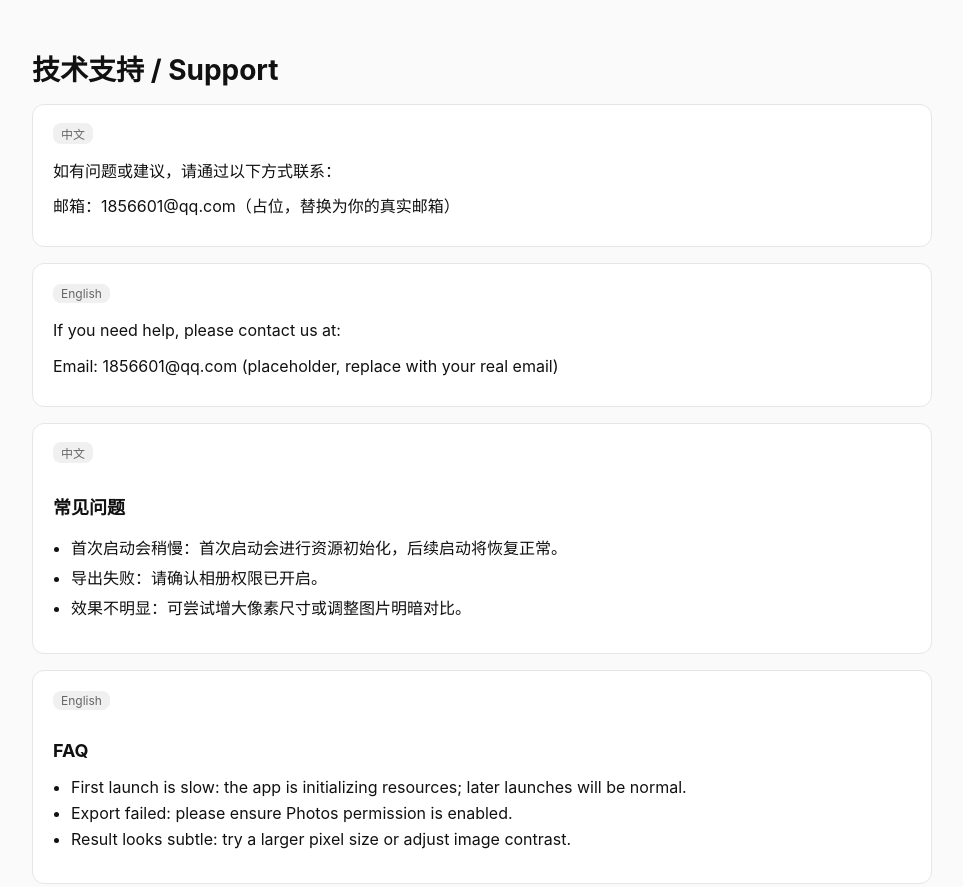
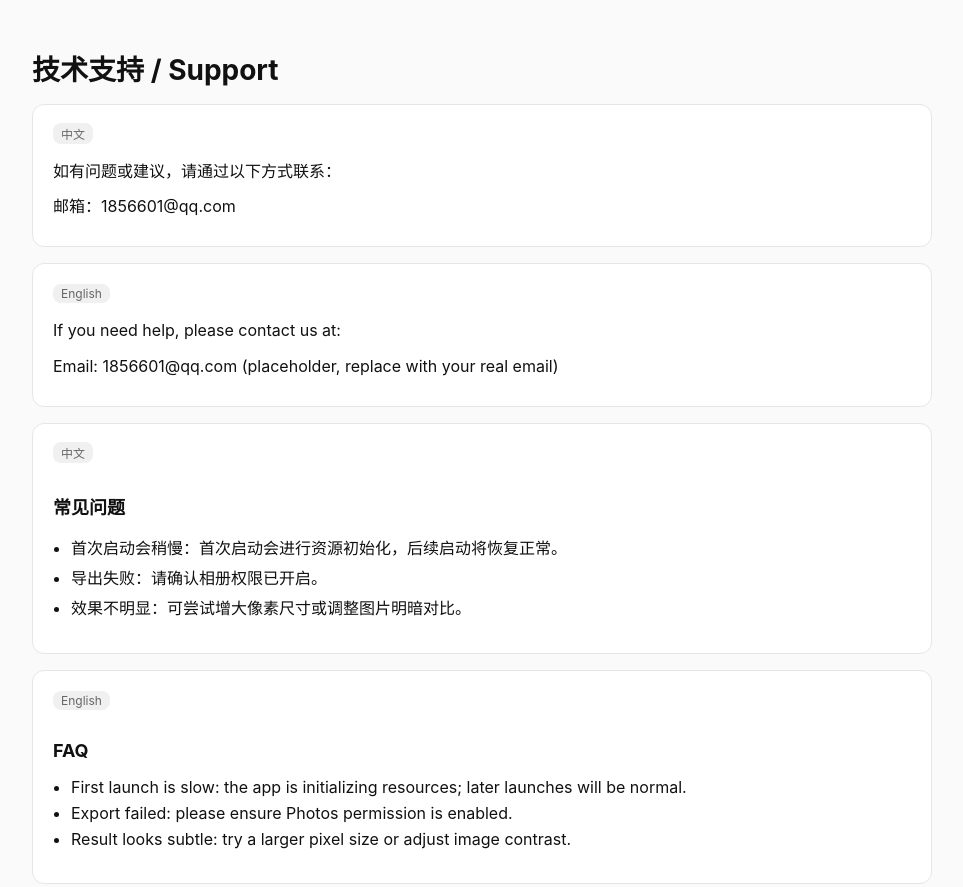
Before and after one commit to lajibi/pixelartworkshop-ios, a plain HTML site: page support.html in a window 1280 px wide. Shown: the top 887 px of the page, without its empty margins (158-1121 px from the left). Drawn offline with Linux system fonts and the light colour scheme.

Commit message:
Remove placeholder note from support page

```diff
--- a/support.html
+++ b/support.html
@@ -63,7 +63,7 @@
         <div class="card">
             <div class="label">中文</div>
             <p>如有问题或建议，请通过以下方式联系：</p>
-            <p>邮箱：1856601@qq.com（占位，替换为你的真实邮箱）</p>
+            <p>邮箱：1856601@qq.com</p>
         </div>
 
         <div class="card">
```
